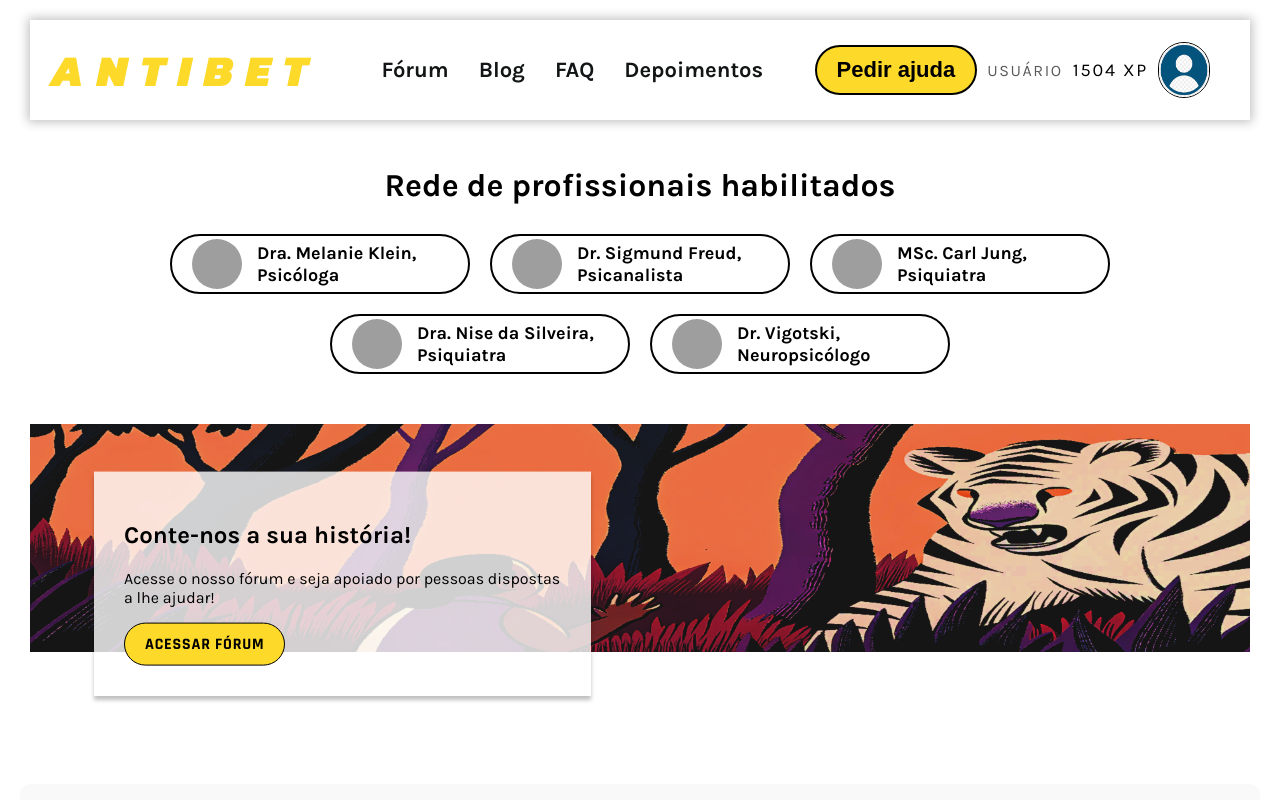
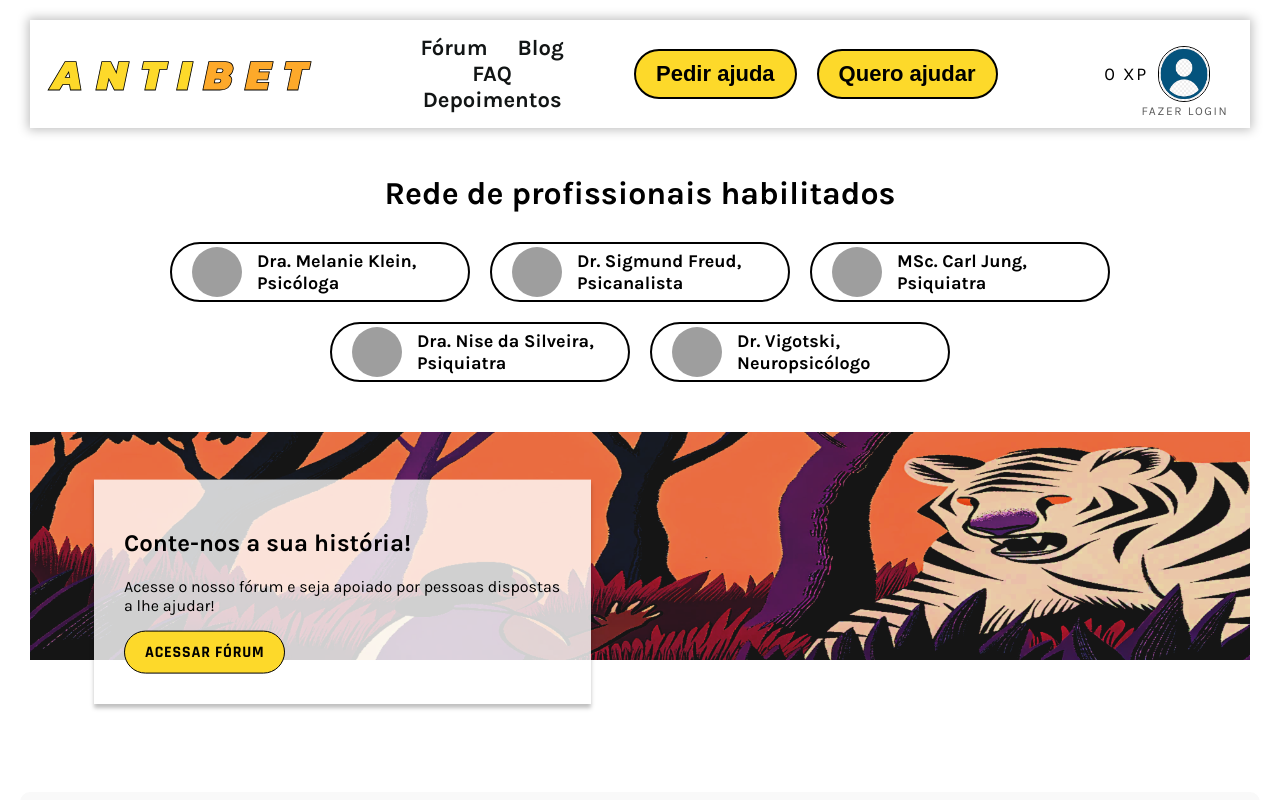
Before and after one commit to gbecherp/AntiBet, a plain HTML site: page main/index.html in a window 1280 px wide. Shown: the top 800 px of the page. Drawn offline with Linux system fonts and the light colour scheme; grey boxes are pictures that could not be loaded; a web font is replaced by a local one.

Commit message:
changes style

```diff
--- a/main/index.html
+++ b/main/index.html
@@ -17,7 +17,7 @@
 
         <!-- Navbar -->
         <header class="navbar">
-            <div class="navbar-logo">ANTIBET</div>
+            <div class="navbar-logo">ANTI<span class=bet>BET</span></div>
             <nav class="navbar-links">
                 <a href="#">Fórum</a>
                 <a href="#">Blog</a>
@@ -25,9 +25,11 @@
                 <a href="#">Depoimentos</a>
             </nav>
             <button class="deposit-button">Pedir ajuda</button>
+            <button class="deposit-button">Quero ajudar</button>
             <div class="user-info">
-                <div class="username">Usuário</div>
-                <div class="balance">1504 XP</div>
+                <div class="username">
+                    <a href="./../login/index.html">Fazer login</a></div>
+                <div class="balance">0 XP</div>
                 <img src="./../assets/user-avatar.png" alt="User Avatar" class="user-avatar">
             </div>
         </header>
--- a/main/script.js
+++ b/main/script.js
@@ -32,7 +32,7 @@ document.querySelector('.bet-slip-close').addEventListener('click', function() {
 
 // Read More Button
 document.querySelector('.read-more-button').addEventListener('click', function() {
-    alert('Read more about the Champion League!');
+    alert('hello');
 });
 
 // Odds Buttons
--- a/main/styles.css
+++ b/main/styles.css
@@ -18,12 +18,22 @@ body {
 .navbar {
     display: flex;
     align-items: center;
-    justify-content: center;
+    justify-content: space-between;
     padding: 15px 20px;
     background: white;
     box-shadow: 0px 0px 10px 2px rgba(0, 0, 0, 0.25);
     flex-wrap: wrap;
     margin: 20px 30px;
+}
+
+.bet {
+    color: #fda92a;
+    font-size: 44px;
+    font-family: 'Kanit', sans-serif;
+    font-style: italic;
+    font-weight: 900;
+    letter-spacing: 12.54px;
+    margin-right: 20px;
 }
 
 .navbar-logo {
@@ -34,6 +44,7 @@ body {
     font-weight: 900;
     letter-spacing: 12.54px;
     margin-right: 20px;
+    -webkit-text-stroke: 0.8px black;
 }
 
 .navbar-links {
@@ -55,6 +66,10 @@ body {
     font-family: 'Karla', sans-serif;
 }
 
+.navbar-links a:hover {
+    color: #fda92a;
+}
+
 .deposit-button {
     background: #FDD92A;
     border-radius: 67px;
@@ -66,18 +81,31 @@ body {
     margin: 10px;
 }
 
+.deposit-button:hover {
+    background: #fda92a;
+}
+
 .user-info {
     display: flex;
     align-items: center;
     margin-right: 20px;
 }
 
-.username {
+.username a {
     color: #5A5A5A;
-    font-size: 16px;
+    font-size: 12px;
     text-transform: uppercase;
+    text-decoration: none;
     letter-spacing: 1.6px;
     margin-right: 10px;
+    position: relative;
+    top:35px;
+    left: 134px;
+}
+
+.username a:hover {
+    color: #fda92a;
+    text-decoration: none;
 }
 
 .balance {
@@ -200,7 +228,7 @@ body {
 }
 
 .submit-button:hover {
-    background: #2afd85;
+    background: #fda92a;
 }
 
 
@@ -293,6 +321,10 @@ body {
     cursor: pointer;
 }
 
+.read-more-button:hover {
+    background: #fda92a;
+}
+
 /* Forum Section Styles */
 .forum-section {
     padding: 20px;
@@ -324,7 +356,7 @@ body {
 }
 
 .forum-link:hover {
-    background: #e6c519;
+    background: #fda92a;
 }
 
 /* Content Container Styles */
```
